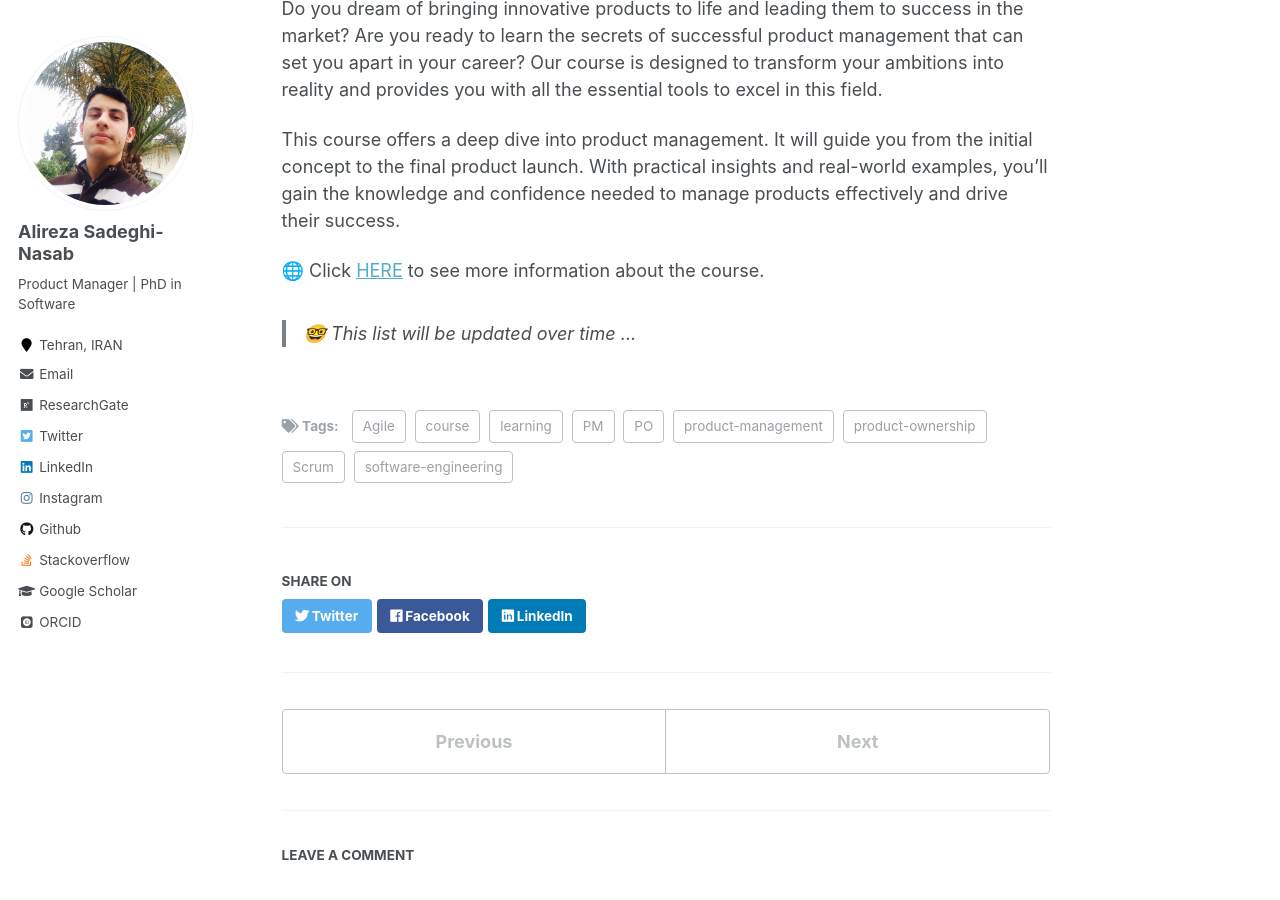
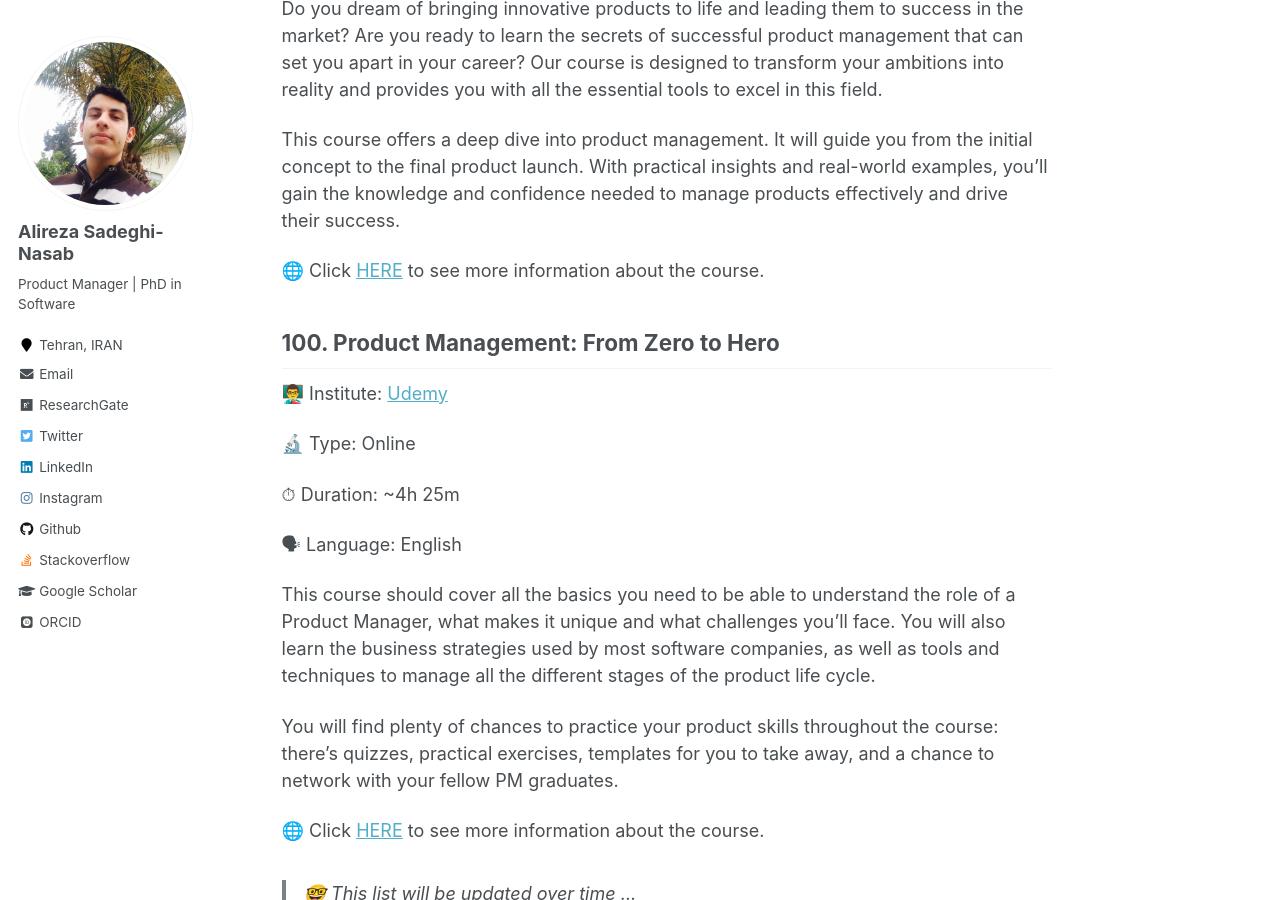
Before and after one commit to AlirezaSN/AlirezaSN.github.io, a Jekyll site: the page built from _posts/2023-03-25-blog-post-14.md, in a window 1280 px wide and 900 px high, scrolled down 66398 px. Built offline with Jekyll 4.4.1, drawn with Linux system fonts in a browser that asks for light colours; some web fonts are replaced; comment, search, counter and statistics services are not loaded; some of the changed text lies outside the part shown.

Commit message:
add courses

```diff
--- a/_posts/2023-03-25-blog-post-14.md
+++ b/_posts/2023-03-25-blog-post-14.md
@@ -1802,4 +1802,20 @@ This course offers a deep dive into product management. It will guide you from t
 
 🌐 Click [HERE](https://www.udemy.com/course/ultimate-product-management/) to see more information about the course.
 
+## 100. Product Management: From Zero to Hero
+
+👨‍🏫 Institute: [Udemy]((https://www.udemy.com))
+
+🔬 Type: Online
+
+⏱ Duration: ~4h 25m
+
+🗣 Language: English
+
+This course should cover all the basics you need to be able to understand the role of a Product Manager, what makes it unique and what challenges you'll face. You will also learn the business strategies used by most software companies, as well as tools and techniques to manage all the different stages of the product life cycle.
+
+You will find plenty of chances to practice your product skills throughout the course: there's quizzes, practical exercises, templates for you to take away, and a chance to network with your fellow PM graduates.
+
+🌐 Click [HERE](https://www.udemy.com/course/product-management-from-zero-to-hero/) to see more information about the course.
+
 > 🤓 This list will be updated over time ...
```
